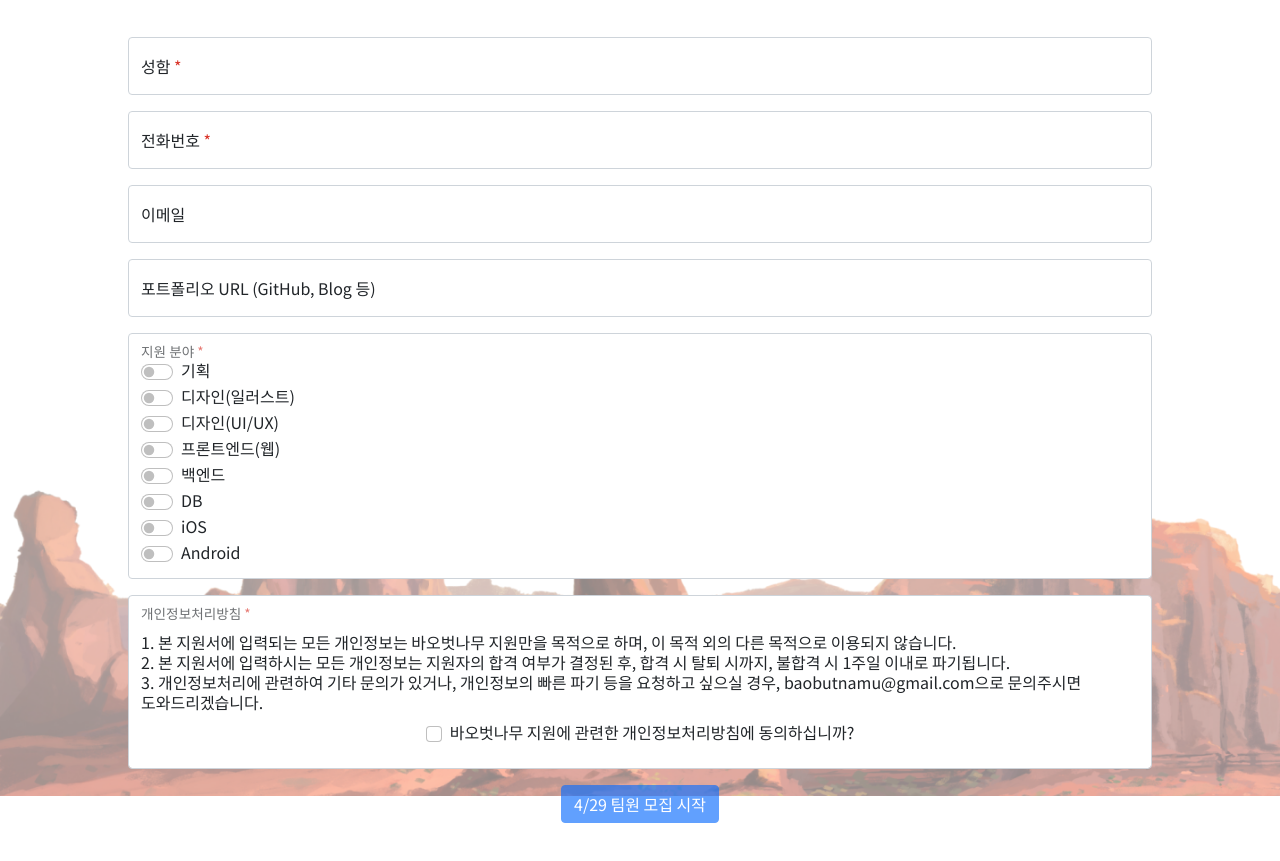
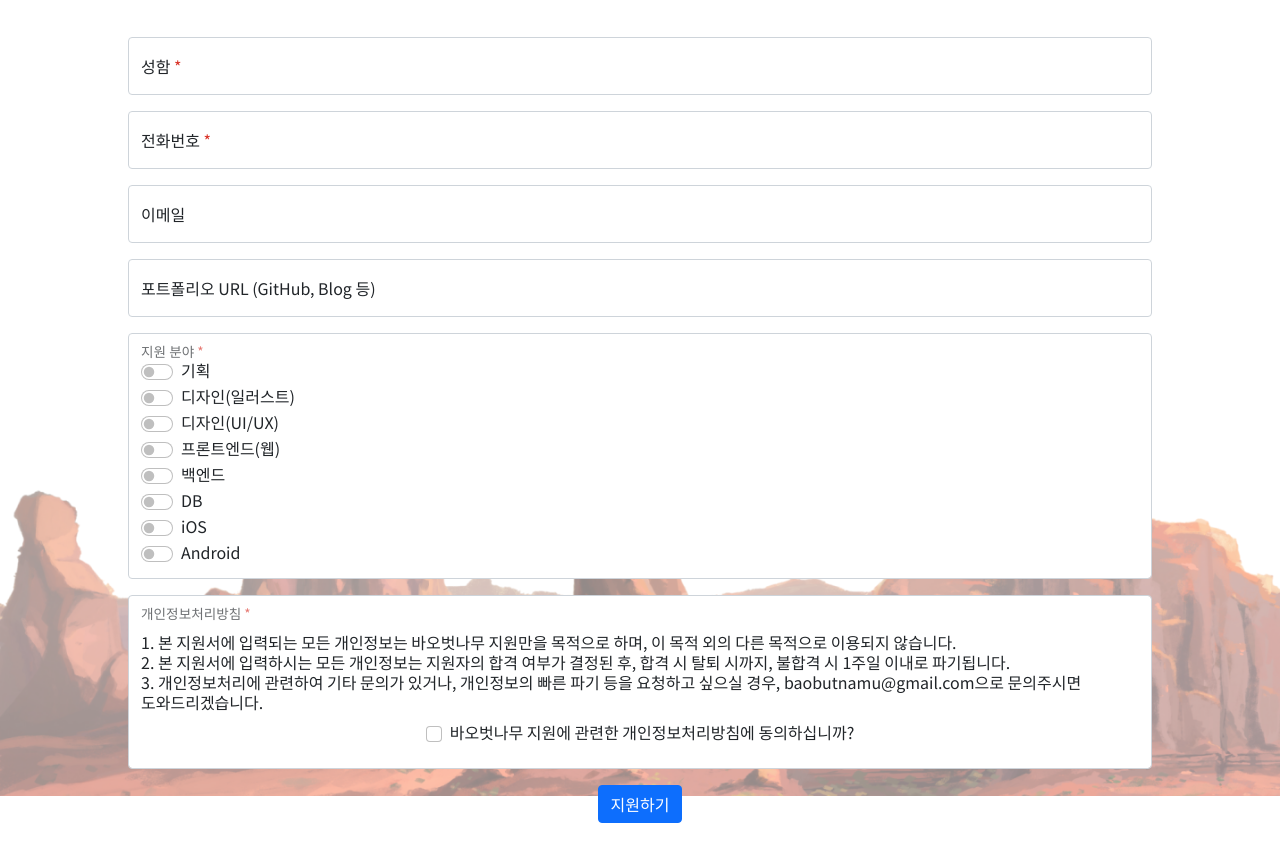
Before and after one commit to baobutnamu/recruiting, a plain HTML site: page apply/index.html in a window 1280 px wide. Shown: the part 131-992 px from the top of the page. Drawn offline with nearby package versions, Linux system fonts and the light colour scheme.

Commit message:
del recruiting info

```diff
--- a/apply/index.html
+++ b/apply/index.html
@@ -183,8 +183,7 @@
             </div>
             <label for="개인정보처리방침">개인정보처리방침<a style="color: rgb(217, 48, 37);"> *</a></label>
         </div>
-        <!-- <input type="button" class="btn btn-primary" value="지원하기" id="sumbitting" onclick="submitData()"> -->
-        <input type="button" class="btn btn-primary" value="4/29 팀원 모집 시작" id="sumbitting" disabled>
+        <input type="button" class="btn btn-primary" value="지원하기" id="sumbitting" onclick="submitData()">
         <button class="btn btn-primary" style="display: none;" type="button" id="submited" disabled>
             <span class="spinner-border spinner-border-sm" role="status" aria-hidden="true"></span>
             지원하기
```
